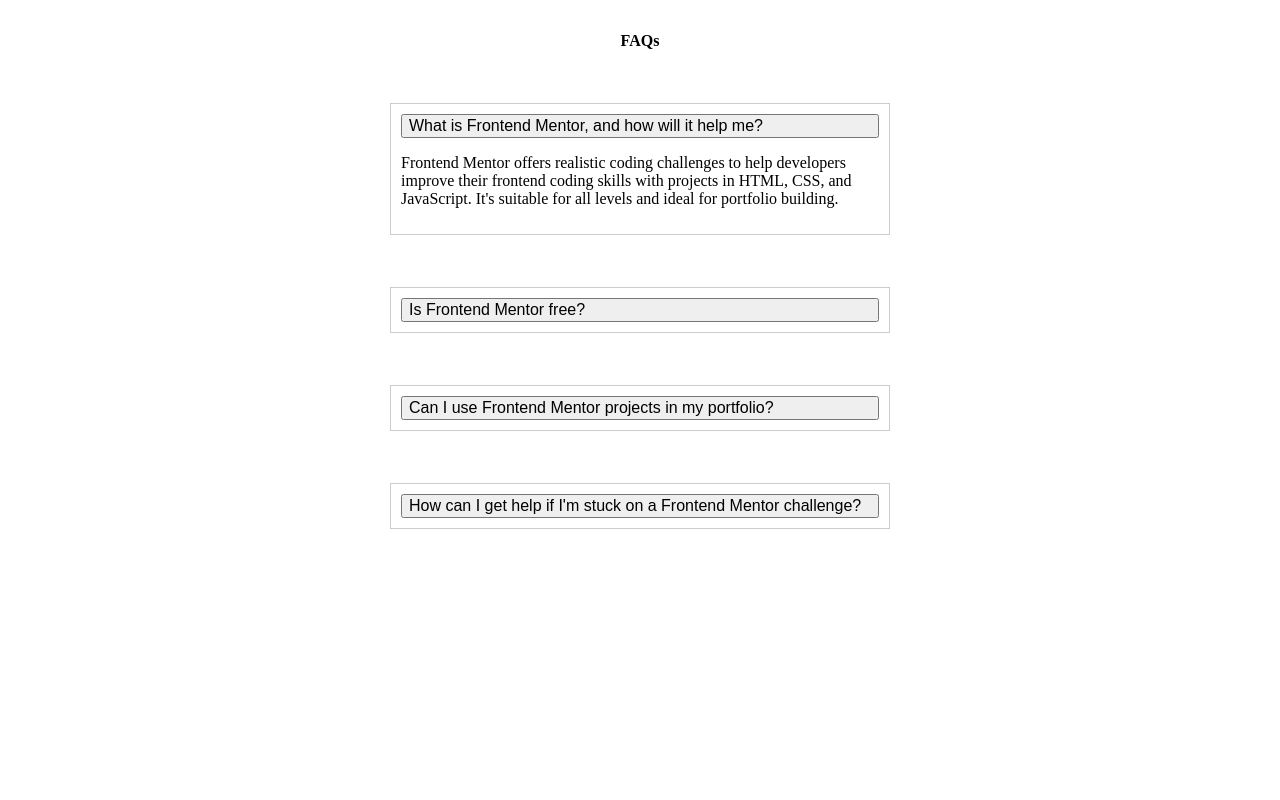
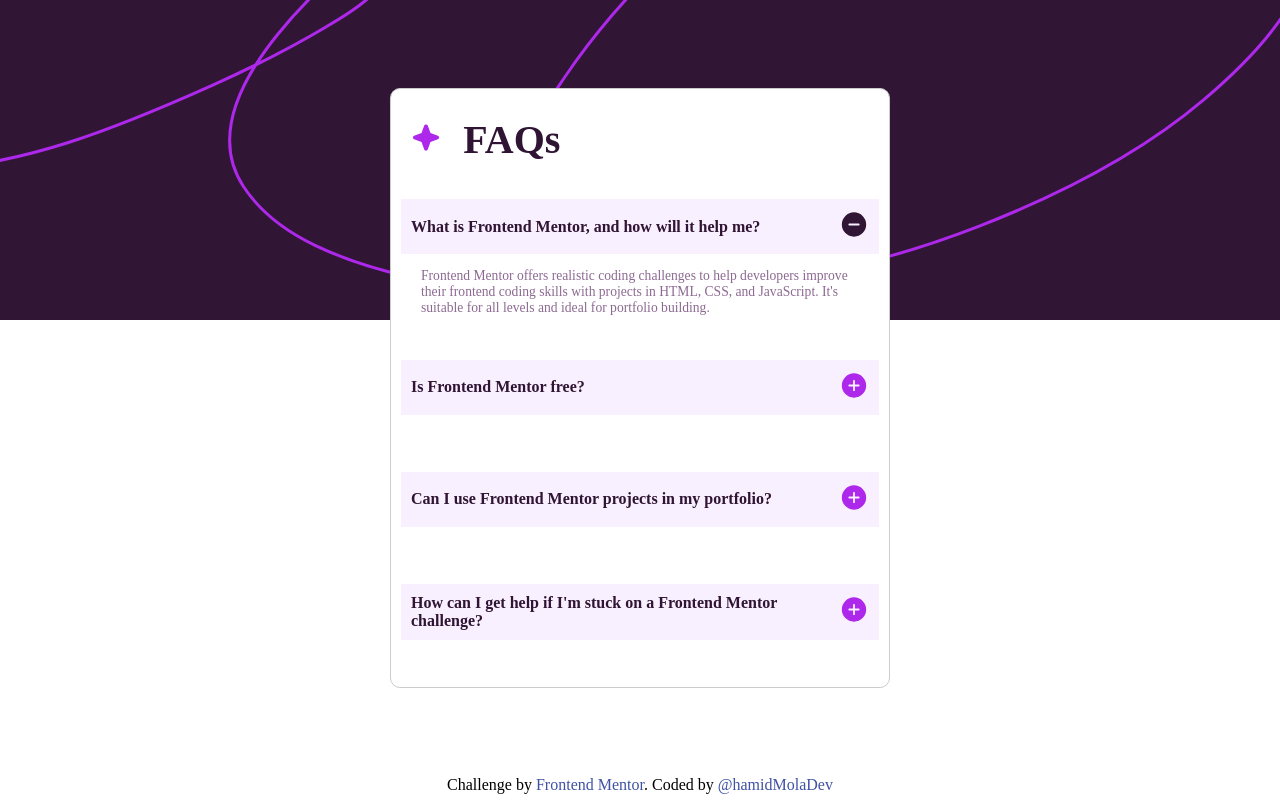
Before and after one commit to hamidMolaDev/faq-accordion, a plain HTML site: page index.html in a window 1280 px wide. Both pictures are taken after a click on the button "What is Frontend Mentor, and how will it help me?". Drawn offline with Linux system fonts and the light colour scheme.

Commit message:
"I've finished styling my project."

```diff
--- a/index.html
+++ b/index.html
@@ -16,10 +16,21 @@
 </head>
 <body>
   <main class="grid-main">
-    <h1>FAQs</h1>
+    <div class="faq-grid">
+    <h1 class="faq-legend">
+      <span><svg xmlns="http://www.w3.org/2000/svg" width="30" height="41" fill="none" viewBox="0 0 40 41"><path fill="#AD28EB" d="M37.5 20.5a2.467 2.467 0 0 1-1.64 2.344l-9.913 3.604-3.603 9.911a2.5 2.5 0 0 1-4.688 0l-3.604-9.922-9.911-3.593a2.5 2.5 0 0 1 0-4.688l9.921-3.604 3.594-9.911a2.5 2.5 0 0 1 4.688 0l3.604 9.921 9.911 3.594A2.467 2.467 0 0 1 37.5 20.5Z"/></svg></span>
+      FAQs
+    </h1>
 
     <section class="faq-item">
-    <button class="question-js">What is Frontend Mentor, and how will it help me?</button>
+    <button class="question-js">What is Frontend Mentor, and how will it help me?
+      <span class="icon-plus">
+        <svg xmlns="http://www.w3.org/2000/svg" width="30" height="31" fill="none" viewBox="0 0 30 31"><path fill="#AD28EB" d="M15 3.313A12.187 12.187 0 1 0 27.188 15.5 12.203 12.203 0 0 0 15 3.312Zm4.688 13.124h-3.75v3.75a.938.938 0 0 1-1.876 0v-3.75h-3.75a.938.938 0 0 1 0-1.875h3.75v-3.75a.938.938 0 0 1 1.876 0v3.75h3.75a.938.938 0 0 1 0 1.876Z"/></svg>
+      </span>
+      <span class="icon-minus">
+        <svg xmlns="http://www.w3.org/2000/svg" width="30" height="31" fill="none" viewBox="0 0 30 31"><path fill="#301534" d="M15 3.313A12.187 12.187 0 1 0 27.188 15.5 12.2 12.2 0 0 0 15 3.312Zm4.688 13.124h-9.375a.938.938 0 0 1 0-1.875h9.374a.938.938 0 0 1 0 1.876Z"/></svg>
+      </span>
+    </button>
 
     <p class="answer">Frontend Mentor offers realistic coding challenges to help developers improve their
     frontend coding skills with projects in HTML, CSS, and JavaScript. It's suitable for
@@ -27,31 +38,53 @@
     </section>
 
     <section class="faq-item">
-    <button class="question-js">Is Frontend Mentor free?</button>
+    <button class="question-js">Is Frontend Mentor free?
+      <span class="icon-plus">
+        <svg xmlns="http://www.w3.org/2000/svg" width="30" height="31" fill="none" viewBox="0 0 30 31"><path fill="#AD28EB" d="M15 3.313A12.187 12.187 0 1 0 27.188 15.5 12.203 12.203 0 0 0 15 3.312Zm4.688 13.124h-3.75v3.75a.938.938 0 0 1-1.876 0v-3.75h-3.75a.938.938 0 0 1 0-1.875h3.75v-3.75a.938.938 0 0 1 1.876 0v3.75h3.75a.938.938 0 0 1 0 1.876Z"/></svg>
+      </span>
+      <span class="icon-minus">
+        <svg xmlns="http://www.w3.org/2000/svg" width="30" height="31" fill="none" viewBox="0 0 30 31"><path fill="#301534" d="M15 3.313A12.187 12.187 0 1 0 27.188 15.5 12.2 12.2 0 0 0 15 3.312Zm4.688 13.124h-9.375a.938.938 0 0 1 0-1.875h9.374a.938.938 0 0 1 0 1.876Z"/></svg>
+      </span>
+    </button>
 
     <p class="answer">Yes, Frontend Mentor offers both free and premium coding challenges, with the free
     option providing access to a range of projects suitable for all skill levels.</p>
     </section>
 
     <section class="faq-item">
-    <button class="question-js">Can I use Frontend Mentor projects in my portfolio?</button>
+    <button class="question-js">Can I use Frontend Mentor projects in my portfolio?
+      <span class="icon-plus">
+        <svg xmlns="http://www.w3.org/2000/svg" width="30" height="31" fill="none" viewBox="0 0 30 31"><path fill="#AD28EB" d="M15 3.313A12.187 12.187 0 1 0 27.188 15.5 12.203 12.203 0 0 0 15 3.312Zm4.688 13.124h-3.75v3.75a.938.938 0 0 1-1.876 0v-3.75h-3.75a.938.938 0 0 1 0-1.875h3.75v-3.75a.938.938 0 0 1 1.876 0v3.75h3.75a.938.938 0 0 1 0 1.876Z"/></svg>
+      </span>
+      <span class="icon-minus">
+        <svg xmlns="http://www.w3.org/2000/svg" width="30" height="31" fill="none" viewBox="0 0 30 31"><path fill="#301534" d="M15 3.313A12.187 12.187 0 1 0 27.188 15.5 12.2 12.2 0 0 0 15 3.312Zm4.688 13.124h-9.375a.938.938 0 0 1 0-1.875h9.374a.938.938 0 0 1 0 1.876Z"/></svg>
+      </span>
+    </button>
 
     <p class="answer">Yes, you can use projects completed on Frontend Mentor in your portfolio. It's an excellent
     way to showcase your skills to potential employers!</p>
     </section>
 
     <section class="faq-item">
-    <button class="question-js">How can I get help if I'm stuck on a Frontend Mentor challenge?</button>
+    <button class="question-js">How can I get help if I'm stuck on a Frontend Mentor challenge?
+      <span class="icon-plus">
+        <svg xmlns="http://www.w3.org/2000/svg" width="30" height="31" fill="none" viewBox="0 0 30 31"><path fill="#AD28EB" d="M15 3.313A12.187 12.187 0 1 0 27.188 15.5 12.203 12.203 0 0 0 15 3.312Zm4.688 13.124h-3.75v3.75a.938.938 0 0 1-1.876 0v-3.75h-3.75a.938.938 0 0 1 0-1.875h3.75v-3.75a.938.938 0 0 1 1.876 0v3.75h3.75a.938.938 0 0 1 0 1.876Z"/></svg>
+      </span>
+      <span class="icon-minus">
+        <svg xmlns="http://www.w3.org/2000/svg" width="30" height="31" fill="none" viewBox="0 0 30 31"><path fill="#301534" d="M15 3.313A12.187 12.187 0 1 0 27.188 15.5 12.2 12.2 0 0 0 15 3.312Zm4.688 13.124h-9.375a.938.938 0 0 1 0-1.875h9.374a.938.938 0 0 1 0 1.876Z"/></svg>
+      </span>
+    </button>
 
     <p class="answer">The best place to get help is inside Frontend Mentor's Discord community. There's a help
     channel where you can ask questions and seek support from other community members.</p>
     </section>
+    </div>
   </main>
-
-  <!--<div class="attribution">
+  <footer>
     Challenge by <a href="https://www.frontendmentor.io?ref=challenge" target="_blank">Frontend Mentor</a>.
-    Coded by <a href="#">Your Name Here</a>.
-  </div> -->
+    Coded by <a href="https://github.com/hamidMolaDev"
+    target="_blank">@hamidMolaDev</a>
+  </footer>
 
   <script src="script.js"></script>
 </body>
--- a/script.js
+++ b/script.js
@@ -1,16 +1,15 @@
 const questions = document.querySelectorAll('.question-js');
 
-questions.forEach(button => button.addEventListener('click', () => {
+questions.forEach(question => {
+  question.addEventListener('click', () => {
+    const answer = question.nextElementSibling;
 
-  button.classList.toggle('active');
+    question.classList.toggle('active');
 
-  const answer = button.nextElementSibling;
-
-  if (answer.style.display === 'block') {
-    answer.style.display = 'none';
-  } else {
-    answer.style.display = 'block';
-  }
-
-
-}))
+    if (question.classList.contains('active')) {
+      answer.style.maxHeight = answer.scrollHeight + "px";
+    } else {
+      answer.style.maxHeight = 0;
+    }
+  });
+});
--- a/styles.css
+++ b/styles.css
@@ -4,42 +4,155 @@
 
 }
 
+@media only screen and (max-width: 375px) {
+  .grid-main {
+    background-image: url(./assets/images/background-pattern-mobile.svg);
+    background-repeat: no-repeat;
+    background-position: top;
+  }
+  .faq-grid {
+    width: 80%;
+  }
+  .faq-legend {
+    width: 35%;
+    font-size: 1.5rem;
+  }
+}
+
+@media only screen and (min-width: 375px) {
+  .grid-main {
+    background-image: url(./assets/images/background-pattern-desktop.svg);
+    background-repeat: no-repeat;
+    background-position: top;
+  }
+  .faq-grid {
+    width: 80%;
+    max-width: 500px;
+
+  }
+  .faq-legend {
+    width: 30%;
+    font-size: 2.5rem;
+  }
+}
+
+:root {
+  --White: hsl(0, 0%, 100%);
+  --Light-pink: hsl(275, 100%, 97%);
+  --Grayish-purple: hsl(292, 16%, 49%);
+  --Dark-purple: hsl(292, 42%, 14%);
+}
+
 html, body {
+  font-family: 'work Sans';
   height: 100%;
   margin: 0;
   padding: 0;
+
 }
 
-
 .grid-main {
-  width: 100%;
-  height: 70vh;
   display: grid;
   place-items: center;
+  padding: 0;
+  margin: 0;
+  width: 100%;
+  height: 97%;
+
+
+}
+
+.faq-grid {
+  height: auto;
+  background-color: var(--White);
+  display: grid;
+  border: 1px solid #ccc;
+  padding: 0;
+  margin: 0;
+  border-radius: 10px;
+
+}
+
+.faq-legend {
+  display: flex;
+  justify-content: space-between;
+  align-items: center;
+  color: var(--Dark-purple);
+  margin-left: 20px;
 
 }
 
 .faq-item {
-  width: 500px;
+  width: 100%;
   display: flex;
   flex-direction: column;
   justify-content: center;
-  border: 1px solid #ccc;
   margin-bottom: 10px;
   padding: 10px;
+
 }
 
 .question-js {
+  text-align: left;
+  display: flex;
+  justify-content: space-between;
+  align-items: center;
+  width: 100%;
+  font-family: 'work Sans';
+  font-weight: 600;
+  color: var(--Dark-purple);
   cursor: pointer;
-  text-align: left;
+  padding: 10px;
+  border: none;
+  background-color: var(--Light-pink)
+
 }
 
 .answer {
+  max-height: 0;
+  overflow: hidden;
+  transition: max-height 0.3s ease-out;
+  color: var(--Grayish-purple);
+  font-weight: 500;
+  font-size: 0.85rem;
+  padding: 0 20px;
+}
+
+
+.icon-minus {
+  display: none;
+}
+
+
+
+.question-js.active .icon-plus {
   display: none;
 
+}
+
+.question-js.active .icon-minus {
+  display: inline;
 }
 
 .question-js.active + .answer {
   display: block;
 
 }
+
+footer {
+  font-size: 1rem;
+  text-align: center;
+  height: 3vh;
+
+}
+
+footer a {
+  color: hsl(228, 45%, 44%);
+  text-decoration: none;
+
+}
+
+
+footer a:hover {
+  color: var(--soft-Moderate-violet);
+}
```
